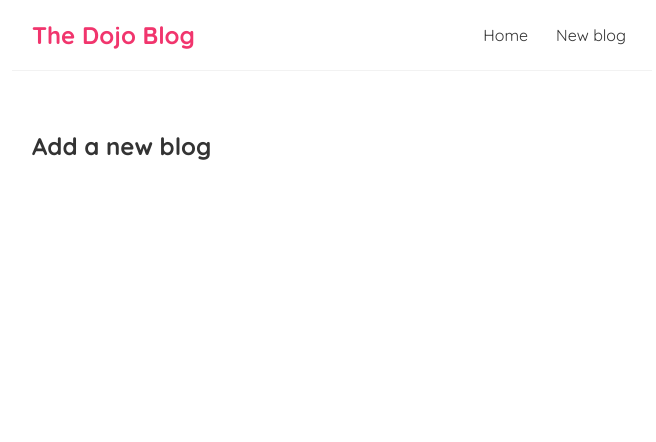
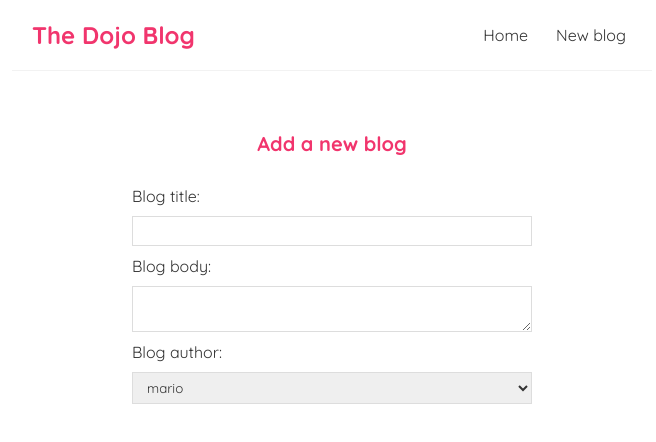
Before and after one commit to mahmoudbadawy5/dojo-blog, a React (Create React App) app: page /create in a window 1280 px wide. Shown: the top 442 px of the page, without its empty margins (308-964 px from the left). Built offline with nearby package versions, Linux system fonts and the light colour scheme.

Commit message:
Adding creating blog form

```diff
--- a/src/App.js
+++ b/src/App.js
@@ -2,6 +2,7 @@
 import Navbar from './Navbar';
 import { BrowserRouter as Router, Route,Switch } from 'react-router-dom';
 import Create from './Create';
+import BlogDetails from './BlogDetails';
 
 function App() {
   return (
@@ -16,6 +17,9 @@
             <Route path="/create">
               <Create/>
             </Route>
+            <Route path="/blogs/:id">
+              <BlogDetails/>
+            </Route>
           </Switch>
         </div>
       </div>
--- /dev/null
+++ b/src/BlogDetails.js
@@ -0,0 +1,23 @@
+import { useParams } from "react-router-dom";
+import useFetch from "./useFetch";
+
+const BlogDetails = () => {
+    let {id} = useParams();
+    let {data: blog, error, isPending} = useFetch('http://localhost:8000/blogs/'+id);
+
+    return (
+        <div className="blog-details">
+            {isPending && <div>Loading...</div>}
+            {error && <div>{error}</div>}
+            {blog && (
+                <article>
+                    <h2>{blog.title}</h2>
+                    <p>Written by: {blog.author}</p>
+                    <div>{blog.body}</div>
+                </article>
+            )}
+        </div>
+     );
+}
+
+export default BlogDetails;
--- a/src/BlogList.js
+++ b/src/BlogList.js
@@ -1,11 +1,15 @@
+import { Link } from "react-router-dom";
+
 const BlogList = ({blogs, title, handleDelete}) => {
     return (
         <div className="blog-list">
             <h2>{title}</h2>
             {blogs.map((blog)=> (
                 <div className="blog-preview" key={blog.id}>
-                    <h2>{blog.title}</h2>
-                    <p>Written by: {blog.author}</p>
+                    <Link to={`/blogs/${blog.id}`}>
+                        <h2>{blog.title}</h2>
+                        <p>Written by: {blog.author}</p>
+                    </Link>
                 </div>
             ))}
         </div>
--- a/src/Create.js
+++ b/src/Create.js
@@ -1,7 +1,35 @@
+import { useState } from "react";
+
 const Create = () => {
+    let [title, setTitle] = useState('');
+    let [body, setBody] = useState('');
+    let [author, setAuthor] = useState('mario');
+
     return (
         <div className="create">
             <h2>Add a new blog</h2>
+            <form>
+                <label>Blog title:</label>
+                <input
+                    type="text"
+                    value={title}
+                    onChange={(e) => setTitle(e.target.value)}
+                ></input>
+                <label>Blog body:</label>
+                <textarea
+                    value={body}
+                    onChange={(e) => setBody(e.target.value)}
+                ></textarea>
+                <label>Blog author:</label>
+                <select
+                    value={author}
+                    onChange={(e) => setAuthor(e.target.value)}
+                >
+                    <option value="mario">mario</option>
+                    <option value="luigi">luigi</option>
+                    <option value="yoshi">yoshi</option>
+                </select>
+            </form>
         </div>
      );
 }
--- a/src/index.css
+++ b/src/index.css
@@ -47,3 +47,47 @@
   color: #f1356d;
   margin-bottom: 8px;
 }
+
+.blog-preview a {
+  text-decoration: none;
+}
+
+.blog-details h2 {
+  font-size: 20px;
+  color: #f1356d;
+  margin-bottom: 10px;
+}
+.blog-details div {
+  margin: 20px 0;
+}
+
+.create {
+  max-width: 400px;
+  margin: 0 auto;
+  text-align: center;
+}
+.create label {
+  text-align: left;
+  display: block;
+}
+.create h2 {
+  font-size: 20px;
+  color: #f1356d;
+  margin-bottom: 30px;
+}
+.create input, .create textarea, .create select {
+  width: 100%;
+  padding: 6px 10px;
+  margin: 10px 0;
+  border: 1px solid #ddd;
+  box-sizing: border-box;
+  display: block;
+}
+.create button {
+  background: #f1356d;
+  color: #fff;
+  border: 0;
+  padding: 8px;
+  border-radius: 8px;
+  cursor: pointer;
+}
```
Also changed, not shown: 1 other file (tests, documents, lock files or other folders).
